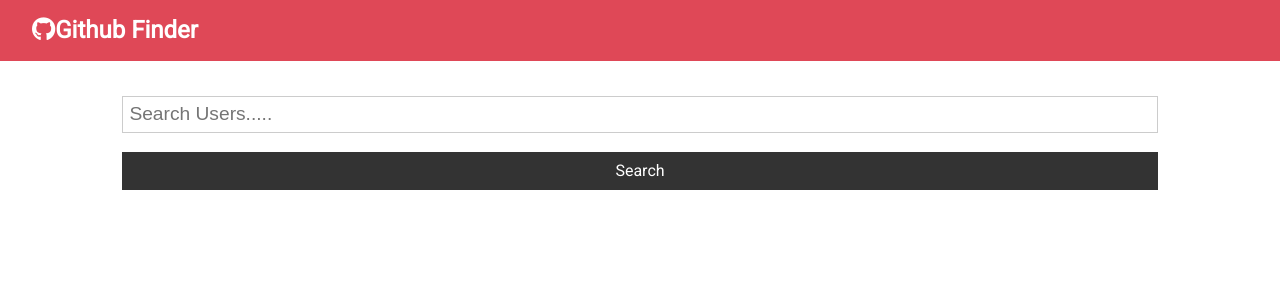
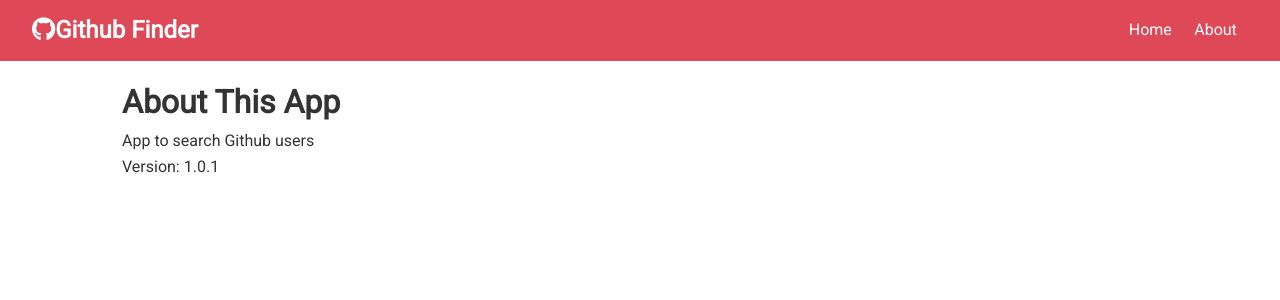
Before and after one commit to diganta15/GitHub-Finder, a React (Create React App) app: page /about in a window 1280 px wide. Shown: the top 300 px of the page. Built offline with nearby package versions, Linux system fonts and the light colour scheme.

Commit message:
Added About page and react-router

```diff
--- a/package.json
+++ b/package.json
@@ -9,6 +9,7 @@
     "axios": "^0.21.1",
     "react": "^17.0.2",
     "react-dom": "^17.0.2",
+    "react-router-dom": "^5.2.0",
     "react-scripts": "4.0.3",
     "web-vitals": "^1.1.1"
   },
--- a/src/App.js
+++ b/src/App.js
@@ -1,56 +1,68 @@
-import React from "react";
+import React, { Fragment } from "react";
+import { BrowserRouter as Router, Switch, Route } from "react-router-dom";
 import Navbar from "./components/layout/Navbar";
 import Users from "./components/users/Users";
 import Search from "./components/users/Search";
-import Alert from './components/layout/Alert'
+import Alert from "./components/layout/Alert";
+import About from "./components/pages/About";
 import axios from "axios";
 import "./App.css";
 
 class App extends React.Component {
+	state = {
+		users: [],
+		loading: false,
+		alert: null,
+	};
 
-	state = {
-		users:[],
-		loading:false,
-		alert:null
-	}
+	//Search Github Users
+	searchUsers = async (text) => {
+		this.setState({ loading: true });
+		const res = await axios.get(
+			`https://api.github.com/search/users?q=${text}&client_id=${process.env.REACT_APP_GITHUB_CLIENT_ID}&client_secret=${process.env.REACT_APP_GITHUB_CLIENT_SECRET}`
+		);
 
-	// async componentDidMount(){
-	// 	console.log(process.env.REACT_APP_GITHUB_CLIENT_SECRET)
-	// 	this.setState({loading:true})
-	// 	const res = await axios.get(`https://api.github.com/users?client_id=${process.env.REACT_APP_GITHUB_CLIENT_ID}&client_secret=${process.env.REACT_APP_GITHUB_CLIENT_SECRET}`);
-
-	// 	this.setState({users:res.data, loading:false})
-	// }
-	//Search Github Users
-	searchUsers = async (text) =>{
-		this.setState({loading:true})
-		const res = await axios.get(`https://api.github.com/search/users?q=${text}&client_id=${process.env.REACT_APP_GITHUB_CLIENT_ID}&client_secret=${process.env.REACT_APP_GITHUB_CLIENT_SECRET}`);
-
-		this.setState({users:res.data.items, loading:false})
-
-	}
+		this.setState({ users: res.data.items, loading: false });
+	};
 	clearUsers = () => {
-		console.log('clear');
-		this.setState({users:[],loading:false,})
-	}
-	setAlert = (message, type) =>{
-		this.setState({alert:{message,type}});
-		setTimeout(()=>{
-			this.setState({alert:null})
-
-		},2000)
-	}
+		console.log("clear");
+		this.setState({ users: [], loading: false });
+	};
+	setAlert = (message, type) => {
+		this.setState({ alert: { message, type } });
+		setTimeout(() => {
+			this.setState({ alert: null });
+		}, 2000);
+	};
 	render() {
-		const {users,loading} = this.state;
+		const { users, loading } = this.state;
 		return (
+			<Router>
 				<div className='app'>
 					<Navbar icon='fab fa-github' title='Github Finder' />
 					<div className='container'>
 						<Alert alert={this.state.alert} />
-					<Search searchUsers={this.searchUsers} clearUsers={this.clearUsers} showClear={users.length>0 ? true:false} setAlert={this.setAlert} />
+						<Switch>
+							<Route
+								exact
+								path='/'
+								render={(props) => <Fragment>
+									<Search
+							searchUsers={this.searchUsers}
+							clearUsers={this.clearUsers}
+							showClear={users.length > 0 ? true : false}
+							setAlert={this.setAlert}
+						/>
 						<Users loading={loading} users={users} />
+								</Fragment>}>
+
+								</Route>
+								<Route exact path="/about" component={About} ></Route>
+						</Switch>
+
 					</div>
 				</div>
+			</Router>
 		);
 	}
 }
--- a/src/components/layout/Navbar.js
+++ b/src/components/layout/Navbar.js
@@ -1,4 +1,5 @@
 import React from 'react';
+import { Link } from 'react-router-dom';
 import PropTypes from 'prop-types';
 
 const Navbar= ({icon, title}) =>{
@@ -10,6 +11,14 @@
 
                {title}
             </h1>
+            <ul>
+              <li>
+                <Link to="/">Home</Link>
+              </li>
+              <li>
+                <Link to="/about">About</Link>
+              </li>
+            </ul>
           </nav>
         );
 
--- /dev/null
+++ b/src/components/pages/About.js
@@ -0,0 +1,11 @@
+import React from 'react'
+
+export default function About() {
+    return (
+        <div>
+            <h1>About This App</h1>
+            <p>App to search Github users</p>
+            <p>Version: 1.0.1</p>
+        </div>
+    )
+}
```
Also changed, not shown: 1 other file (tests, documents, lock files or other folders). Lines whose indentation alone changed are shown as unchanged.
